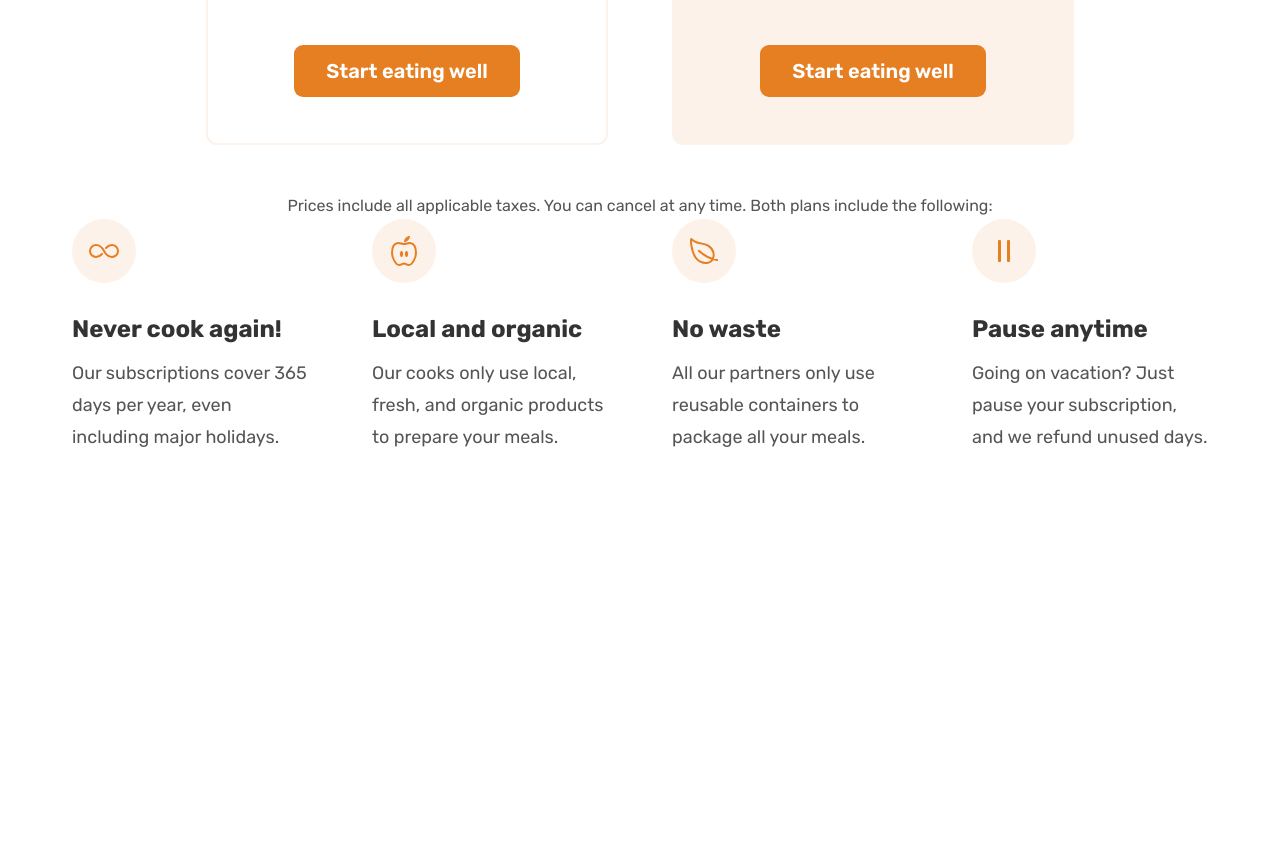
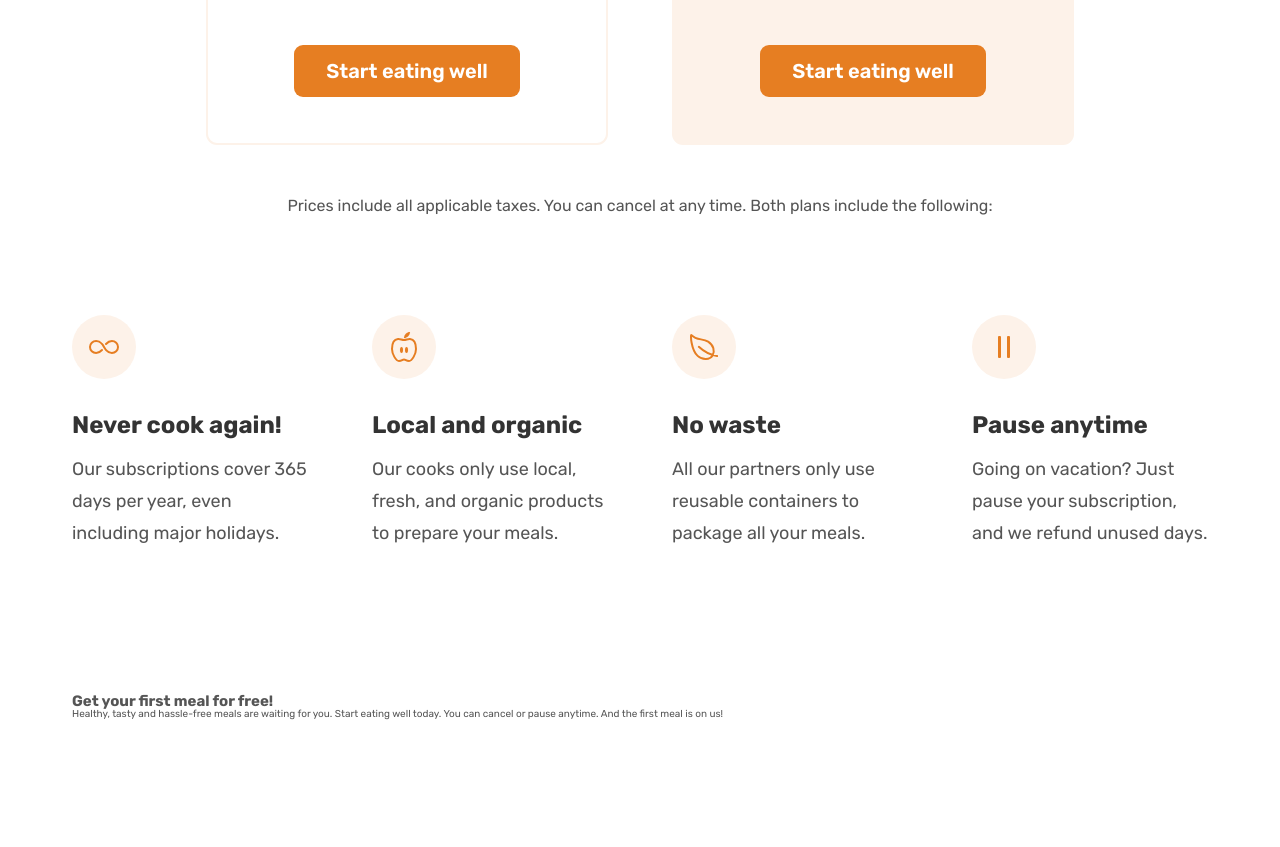
Before and after one commit to ashutosh-naik/omnifood, a plain HTML site: page index.html in a window 1280 px wide. Shown: the part 5310-6157 px from the top of the page. Before the commit the page ends 5860 px from the top, so only its background shows below. Drawn offline with nearby package versions, Linux system fonts and the light colour scheme.

```diff
--- a/css/general.css
+++ b/css/general.css
@@ -84,6 +84,10 @@
   display: grid;
   column-gap: 6.4rem;
   row-gap: 9.6rem;
+}
+
+.grid:not(:last-child) {
+  margin-bottom: 9.6rem;
 }
 
 .grid--2-cols {
--- a/css/style.css
+++ b/css/style.css
@@ -455,3 +455,11 @@
   font-size: 1.8rem;
   line-height: 1.8;
 }
+
+/***************/
+/* CTA SECTION */
+/***************/
+
+.section-cta {
+  padding: 4.8rem 0 12.8rem;
+}
--- a/index.html
+++ b/index.html
@@ -543,6 +543,22 @@
           </div>
         </div>
       </section>
+
+      <section class="section-cta">
+        <div class="container">
+          <div class="cta">
+            <div class="cta-text-box">
+              <h2>Get your first meal for free!</h2>
+              <p>
+                Healthy, tasty and hassle-free meals are waiting for you. Start
+                eating well today. You can cancel or pause anytime. And the
+                first meal is on us!
+              </p>
+            </div>
+            <div class="cta-img-box"></div>
+          </div>
+        </div>
+      </section>
     </main>
 
     <script
```
